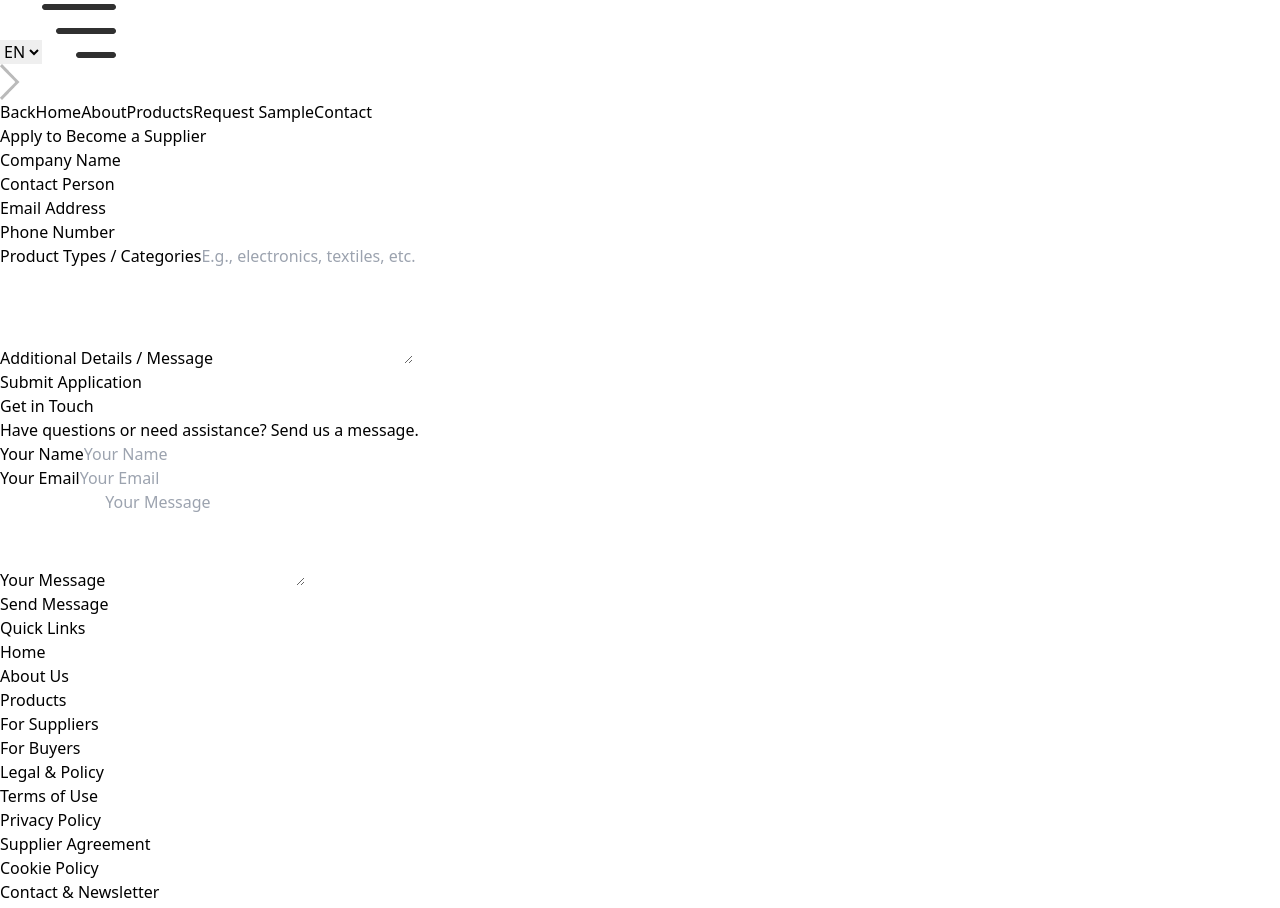
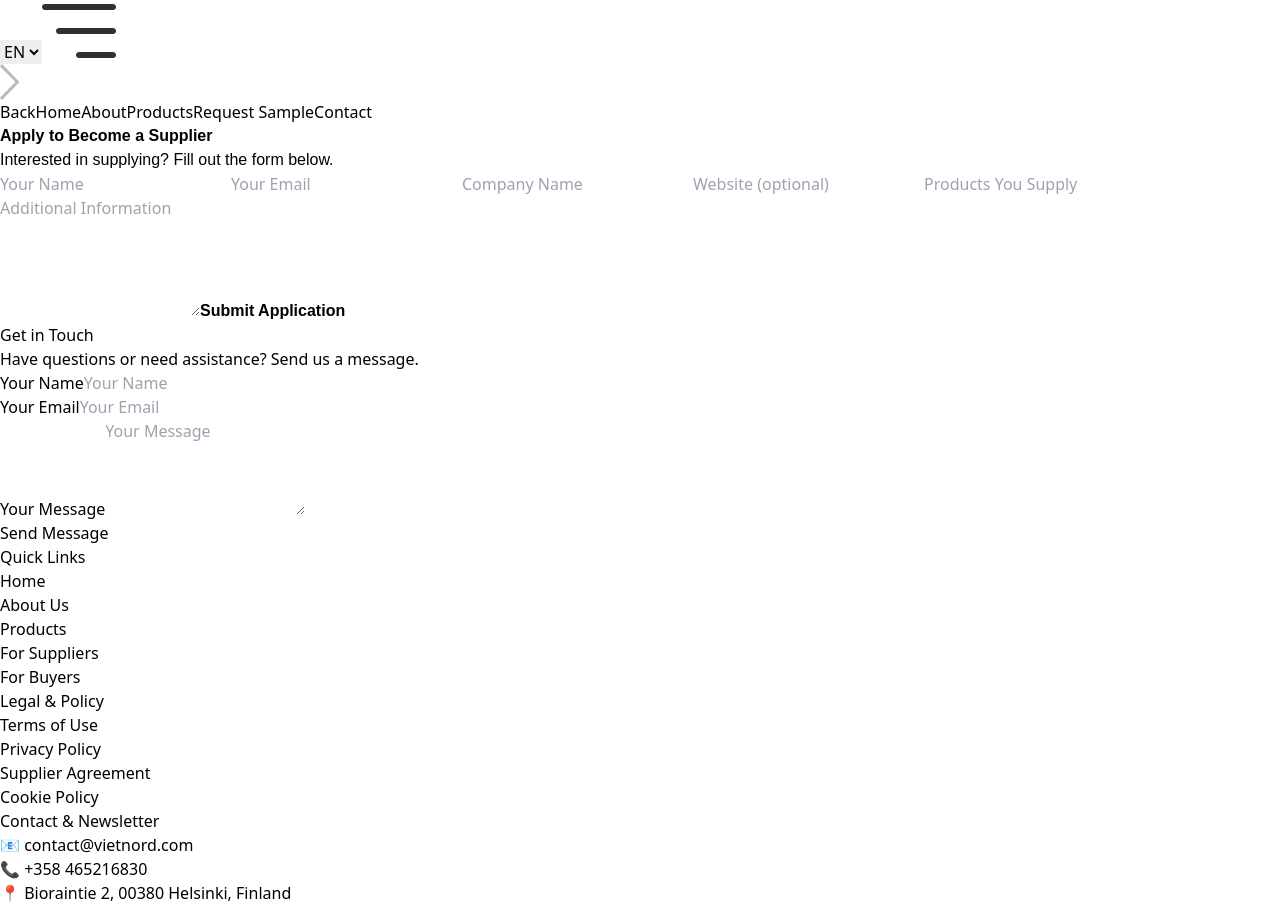
Before and after one commit to tpham15/VietNord, a React (Vite) app: page /apply-supplier in a window 1280 px wide. Shown: the part 1185-2093 px from the top of the page. Built offline with nearby package versions, Linux system fonts and the light colour scheme; no server answers.

Commit message:
fix-applysupplier

```diff
--- a/src/i18n.js
+++ b/src/i18n.js
@@ -17,6 +17,20 @@ const resources = {
   sent:             "Sent!",
   error:            "Something went wrong. Please try again."
 },
+apply: {
+        title: "Apply to Become a Supplier",
+        description: "Interested in supplying? Fill out the form below.",
+        namePlaceholder: "Your Name",
+        emailPlaceholder: "Your Email",
+        companyPlaceholder: "Company Name",
+        websitePlaceholder: "Website (optional)",
+        productsPlaceholder: "Products You Supply",
+        messagePlaceholder: "Additional Information",
+        submit: "Submit Application",
+        sending: "Sending…",
+        sent: "Sent!",
+        error: "Something went wrong. Please try again."
+      },
       navbar: {
         logoAlt: "VietNord logo",
         home: "Home",
@@ -121,6 +135,20 @@ const resources = {
         sending:           "Đang Gửi…",
         sent:              "Đã Gửi!",
         error:             "Có lỗi xảy ra. Vui lòng thử lại."
+      },
+      apply: {
+        title: "Đăng Ký Trở Thành Nhà Cung Cấp",
+        description: "Quan tâm trở thành nhà cung cấp? Vui lòng điền thông tin dưới đây.",
+        namePlaceholder: "Tên của bạn",
+        emailPlaceholder: "Email của bạn",
+        companyPlaceholder: "Tên công ty",
+        websitePlaceholder: "Trang web (không bắt buộc)",
+        productsPlaceholder: "Sản phẩm cung cấp",
+        messagePlaceholder: "Thông tin bổ sung",
+        submit: "Gửi Đơn",
+        sending: "Đang Gửi…",
+        sent: "Đã Gửi!",
+        error: "Có lỗi xảy ra. Vui lòng thử lại."
       },
       navbar: {
         logoAlt: "Logo VietNord",
--- a/src/pages/ApplySupplier.jsx
+++ b/src/pages/ApplySupplier.jsx
@@ -1,147 +1,136 @@
-import React, { useState } from 'react';
+// src/pages/ApplySupplier.jsx
+import React, { useState } from 'react'
+import { useTranslation } from 'react-i18next'
 
 const ApplySupplier = () => {
-  const [formData, setFormData] = useState({
-    companyName: '',
-    contactName: '',
+  const { t } = useTranslation()
+  const [form, setForm] = useState({
+    name: '',
     email: '',
-    phone: '',
-    productTypes: '',
+    company: '',
+    website: '',
+    products: '',
     message: ''
-  });
-  const [loading, setLoading] = useState(false);
-  const [error, setError] = useState(null);
+  })
+  const [status, setStatus] = useState('') // '', 'sending', 'success', 'error'
 
-  const handleChange = (e) => {
-    const { name, value } = e.target;
-    setFormData(prev => ({ ...prev, [name]: value }));
-  };
+  const handleChange = e => {
+    const { name, value } = e.target
+    setForm(prev => ({ ...prev, [name]: value }))
+  }
 
-  const handleSubmit = async (e) => {
-    e.preventDefault();
-    setLoading(true);
-    setError(null);
+  const handleSubmit = async e => {
+    e.preventDefault()
+    setStatus('sending')
     try {
-      const response = await fetch('/api/apply-supplier', {
+      // we don't assign to `res` because we don't need to inspect it here
+      await fetch('https://vietnord-api.onrender.com/api/supplier', {
         method: 'POST',
-        headers: {
-          'Content-Type': 'application/json'
-        },
-        body: JSON.stringify(formData)
-      });
+        headers: { 'Content-Type': 'application/json' },
+        body: JSON.stringify(form),
+      })
+      setStatus('success')
+      setForm({
+        name: '',
+        email: '',
+        company: '',
+        website: '',
+        products: '',
+        message: ''
+      })
+    } catch (err) {
+      console.error(err)
+      setStatus('error')
+    }
+  }
 
-      if (!response.ok) {
-        throw new Error(`Submission failed: ${response.status} ${response.statusText}`);
-      }
-
-      // Optionally process returned data
-      // const result = await response.json();
-
-      alert('Your application has been submitted successfully!');
-      setFormData({ companyName: '', contactName: '', email: '', phone: '', productTypes: '', message: '' });
-    } catch (err) {
-      console.error(err);
-      setError('There was an error submitting your application. Please try again later.');
-    } finally {
-      setLoading(false);
-    }
-  };
+  // button text logic
+  let buttonText = t('apply.submit')           // e.g. “Submit Application”
+  if (status === 'sending') buttonText = t('apply.sending')   // e.g. “Sending…”
+  else if (status === 'success') buttonText = t('apply.sent')  // e.g. “Sent!”
 
   return (
-    <div className="max-w-3xl mx-auto py-10">
-      <h2 className="text-3xl font-semibold mb-6 text-center">Apply to Become a Supplier</h2>
-      <form onSubmit={handleSubmit} className="space-y-4">
-        {error && <div className="text-red-600">{error}</div>}
+    <section className="py-16 bg-white">
+      <div className="max-w-3xl mx-auto px-6 text-center">
+        <h2 className="montserrat-700 text-2xl mb-4">{t('apply.title')}</h2>
+        <p className="montserrat-400 text-gray-700 mb-6">
+          {t('apply.description')}
+        </p>
 
-        <div>
-          <label htmlFor="companyName" className="block mb-1 font-medium">Company Name</label>
+        <form onSubmit={handleSubmit} className="space-y-4">
           <input
+            name="name"
+            value={form.name}
+            onChange={handleChange}
             type="text"
-            id="companyName"
-            name="companyName"
-            value={formData.companyName}
+            placeholder={t('apply.namePlaceholder')}
+            required
+            className="w-full p-3 border rounded focus:outline-none"
+          />
+
+          <input
+            name="email"
+            value={form.email}
             onChange={handleChange}
+            type="email"
+            placeholder={t('apply.emailPlaceholder')}
             required
-            className="w-full border border-gray-300 rounded p-2 focus:outline-none focus:ring-2 focus:ring-blue-500"
+            className="w-full p-3 border rounded focus:outline-none"
           />
-        </div>
 
-        <div>
-          <label htmlFor="contactName" className="block mb-1 font-medium">Contact Person</label>
           <input
+            name="company"
+            value={form.company}
+            onChange={handleChange}
             type="text"
-            id="contactName"
-            name="contactName"
-            value={formData.contactName}
+            placeholder={t('apply.companyPlaceholder')}
+            required
+            className="w-full p-3 border rounded focus:outline-none"
+          />
+
+          <input
+            name="website"
+            value={form.website}
             onChange={handleChange}
+            type="url"
+            placeholder={t('apply.websitePlaceholder')}
+            className="w-full p-3 border rounded focus:outline-none"
+          />
+
+          <input
+            name="products"
+            value={form.products}
+            onChange={handleChange}
+            type="text"
+            placeholder={t('apply.productsPlaceholder')}
             required
-            className="w-full border border-gray-300 rounded p-2 focus:outline-none focus:ring-2 focus:ring-blue-500"
+            className="w-full p-3 border rounded focus:outline-none"
           />
-        </div>
 
-        <div className="grid grid-cols-1 sm:grid-cols-2 gap-4">
-          <div>
-            <label htmlFor="email" className="block mb-1 font-medium">Email Address</label>
-            <input
-              type="email"
-              id="email"
-              name="email"
-              value={formData.email}
-              onChange={handleChange}
-              required
-              className="w-full border border-gray-300 rounded p-2 focus:outline-none focus:ring-2 focus:ring-blue-500"
-            />
-          </div>
+          <textarea
+            name="message"
+            value={form.message}
+            onChange={handleChange}
+            rows={5}
+            placeholder={t('apply.messagePlaceholder')}
+            className="w-full p-3 border rounded focus:outline-none"
+          />
 
-          <div>
-            <label htmlFor="phone" className="block mb-1 font-medium">Phone Number</label>
-            <input
-              type="tel"
-              id="phone"
-              name="phone"
-              value={formData.phone}
-              onChange={handleChange}
-              required
-              className="w-full border border-gray-300 rounded p-2 focus:outline-none focus:ring-2 focus:ring-blue-500"
-            />
-          </div>
-        </div>
+          <button
+            type="submit"
+            disabled={status === 'sending'}
+            className="montserrat-600 w-full py-3 bg-[#005377] text-white rounded-md hover:bg-[#004a62] transition"
+          >
+            {buttonText}
+          </button>
 
-        <div>
-          <label htmlFor="productTypes" className="block mb-1 font-medium">Product Types / Categories</label>
-          <input
-            type="text"
-            id="productTypes"
-            name="productTypes"
-            value={formData.productTypes}
-            onChange={handleChange}
-            placeholder="E.g., electronics, textiles, etc."
-            className="w-full border border-gray-300 rounded p-2 focus:outline-none focus:ring-2 focus:ring-blue-500"
-          />
-        </div>
+          {status === 'error' && (
+            <p className="mt-4 text-red-600">{t('apply.error')}</p>
+          )}
+        </form>
+      </div>
+    </section>
+  )
+}
 
-        <div>
-          <label htmlFor="message" className="block mb-1 font-medium">Additional Details / Message</label>
-          <textarea
-            id="message"
-            name="message"
-            rows="4"
-            value={formData.message}
-            onChange={handleChange}
-            className="w-full border border-gray-300 rounded p-2 focus:outline-none focus:ring-2 focus:ring-blue-500"
-          />
-        </div>
-
-        <button
-          type="submit"
-          disabled={loading}
-          className="w-full bg-blue-600 text-white py-2 rounded hover:bg-blue-700 transition disabled:opacity-50"
-        >
-          {loading ? 'Submitting...' : 'Submit Application'}
-        </button>
-      </form>
-    </div>
-  );
-};
-
-export default ApplySupplier;
+export default ApplySupplier
```
Also changed, not shown: 2 other files (tests, documents, lock files or other folders).
